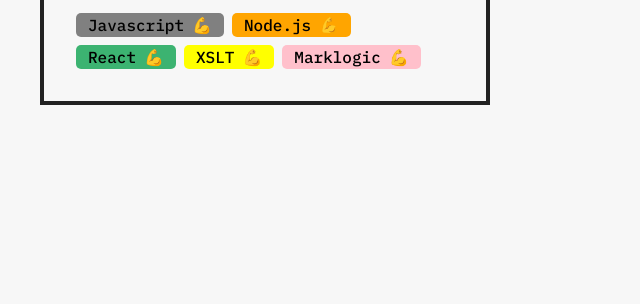
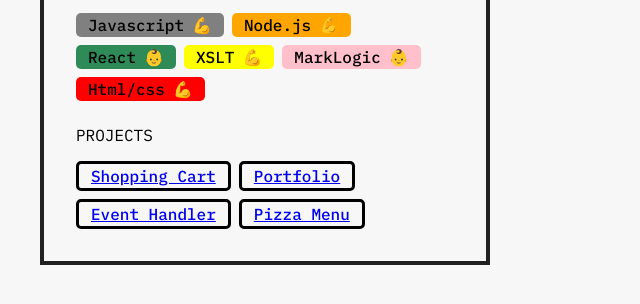
Before and after one commit to nihar26/Name-Card-react, a React app: page / in a window 1280 px wide. Shown: the part 584-888 px from the top of the page, without its empty margins (0-640 px from the left). Before the commit the page ends 800 px from the top, so only its background shows below. Built offline with nearby package versions, Linux system fonts and the light colour scheme.

Commit message:
projects changes

```diff
--- a/src/index.css
+++ b/src/index.css
@@ -43,6 +43,13 @@
   gap: 8px;
   margin-top: 16px;
 }
+.projcet-list {
+  list-style: none;
+  display: flex;
+  flex-wrap: wrap;
+  gap: 8px;
+  margin-top: 16px;
+}
 
 .skill {
   padding: 2px 12px;
@@ -52,3 +59,14 @@
   gap: 8px;
   font-weight: 500;
 }
+
+.project {
+  padding: 2px 12px;
+  border-radius: 5px;
+  border-style: solid;
+  border-color: black;
+  display: flex;
+  align-items: center;
+  gap: 8px;
+  font-weight: 500;
+}
--- a/src/index.js
+++ b/src/index.js
@@ -1,6 +1,39 @@
 import React, { StrictMode } from "react";
 import ReactDOM from "react-dom/client";
 import "./index.css";
+
+const skillList = [
+  {
+    name: "Javascript",
+    Level: "Intermediate",
+    color: "grey",
+  },
+  {
+    name: "Node.js",
+    Level: "Intermediate",
+    color: "Orange",
+  },
+  {
+    name: "React",
+    Level: "begginers",
+    color: "seagreen",
+  },
+  {
+    name: "XSLT",
+    Level: "Intermediate",
+    color: "yellow",
+  },
+  {
+    name: "MarkLogic",
+    Level: "begginers",
+    color: "pink",
+  },
+  {
+    name: "Html/css",
+    Level: "Intermediate",
+    color: "red",
+  },
+];
 
 function App() {
   return (
@@ -9,6 +42,7 @@
       <div className="data">
         <Intro />
         <Skilllist />
+        <Projects />
       </div>
     </div>
   );
@@ -33,20 +67,62 @@
 function Skilllist() {
   return (
     <div className="skill-list">
-      <Skill name="Javascript" emoji="💪" color="grey" />
+      {skillList.map((skill) => (
+        <Skill name={skill.name} color={skill.color} Level={skill.Level} />
+      ))}
+      {/* <Skill name="Javascript" emoji="💪" color="grey" />
       <Skill name="Node.js" emoji="💪" color="orange" />
       <Skill name="React" emoji="💪" color="MediumSeaGreen" />
       <Skill name="XSLT" emoji="💪" color="yellow" />
-      <Skill name="Marklogic" emoji="💪" color="pink" />
+      <Skill name="Marklogic" emoji="💪" color="pink" /> */}
     </div>
   );
 }
 
-function Skill(props) {
+function Skill({ name, color, Level }) {
   return (
-    <div className="skill" style={{ backgroundColor: props.color }}>
-      <span>{props.name}</span>
-      <span>{props.emoji}</span>
+    <div className="skill" style={{ backgroundColor: color }}>
+      <span>{name}</span>
+      <span>
+        {Level === "begginers" && "👶"}
+        {Level === "Intermediate" && "💪"}
+      </span>
+    </div>
+  );
+}
+
+function Projects() {
+  return (
+    <>
+      <div style={{ "padding-top": "24px" }}>
+        <p>PROJECTS</p>
+      </div>
+      <div className="projcet-list">
+        <Project
+          link="https://github.com/nihar26/shopingCartManagement"
+          name="Shopping Cart"
+        />
+        <Project
+          link="https://github.com/nihar26/protofilio"
+          name="Portfolio"
+        />
+        <Project
+          link="https://github.com/nihar26/eventSchedular"
+          name="Event Handler"
+        />
+        <Project
+          link="https://github.com/nihar26/PizzaMenu-React"
+          name="Pizza Menu"
+        />
+      </div>
+    </>
+  );
+}
+
+function Project({ link, name }) {
+  return (
+    <div className="project">
+      <a href={link}>{name}</a>
     </div>
   );
 }
```
